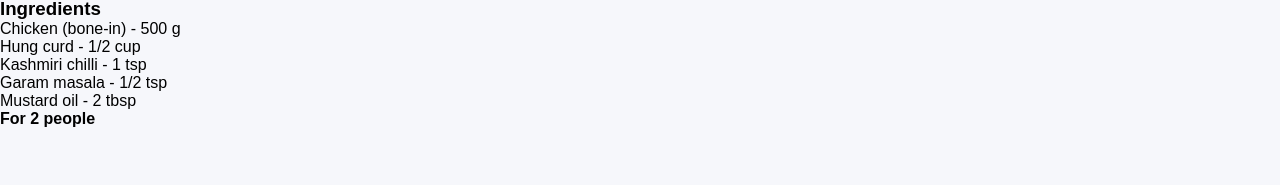
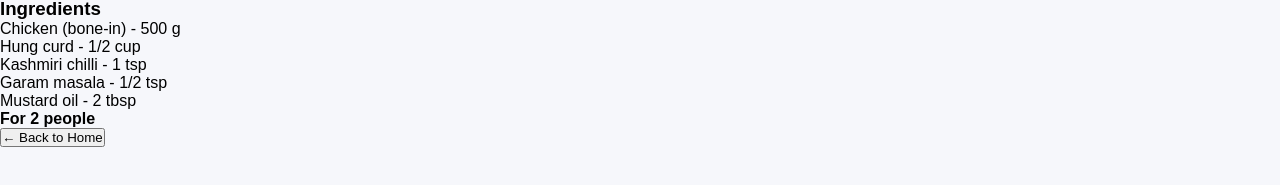
Before and after one commit to hmsupraja/Supraja-s_Party_Menu_Application, a React (Vite) app: page /recipe/1 in a window 1280 px wide. Shown: the part 379-564 px from the top of the page. Built offline with nearby package versions, Linux system fonts and the light colour scheme.

Commit message:
Complete recipe listing, search, filters, and recipe details

```diff
--- a/src/pages/Home.jsx
+++ b/src/pages/Home.jsx
@@ -25,9 +25,9 @@
       <Header />
 
       <SearchBar
-        search={search}
-        setSearch={setSearch}
-      />
+  value={search}
+  onSearch={setSearch}
+/>
 
       <FilterButtons
         category={category}
--- a/src/pages/RecipeDetails.jsx
+++ b/src/pages/RecipeDetails.jsx
@@ -1,4 +1,5 @@
-import { useParams } from "react-router-dom";
+
+import { Link, useParams } from "react-router-dom";
 import recipes from "../data/recipes";
 
 function RecipeDetails() {
@@ -35,6 +36,9 @@
       </ul>
 
       <h4>{recipe.servings}</h4>
+      <Link to="/">
+  <button>← Back to Home</button>
+</Link>
     </div>
   );
 }
```
